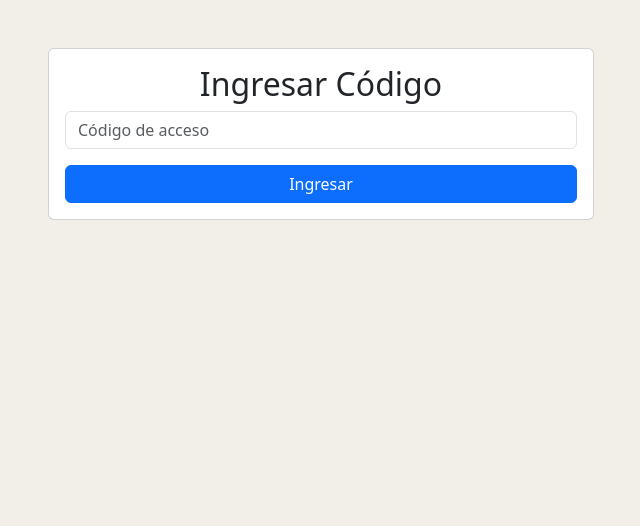
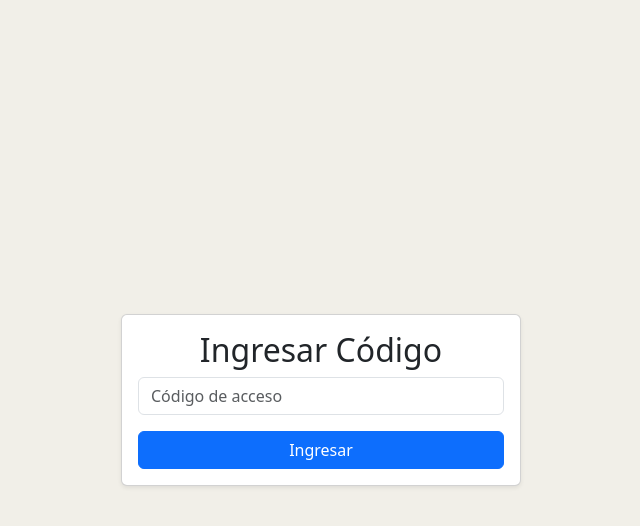
Before and after one commit to DanielMurillo24/rsvp_web_app, a React (Vite) app in the folder rsvp_frontend/: page /login in a window 1280 px wide. Shown: the top 526 px of the page, without its empty margins (319-959 px from the left). Built offline with nearby package versions, Linux system fonts and the light colour scheme.

Commit message:
Update loginPage.jsx
Centering the login input

```diff
--- a/rsvp_frontend/src/pages/loginPage.jsx
+++ b/rsvp_frontend/src/pages/loginPage.jsx
@@ -22,10 +22,10 @@ export const LoginPage = () => {
 
 
   return (
-    <div className="container mt-5">
-      <div className="row justify-content-center">
-        <div className="col-md-6">
-          <div className="card">
+    <div className="d-flex justify-content-center align-items-center vh-100 px-3">
+      <div style={{ width: "100%", maxWidth: "400px" }}>
+        <div className="card shadow-sm">
+
             <div className="card-body">
               <h2 className="card-title text-center">Ingresar Código</h2>
 
@@ -45,7 +45,7 @@ export const LoginPage = () => {
                 </button>
               </form>
             </div>
-          </div>
+
         </div>
       </div>
     </div>
```
